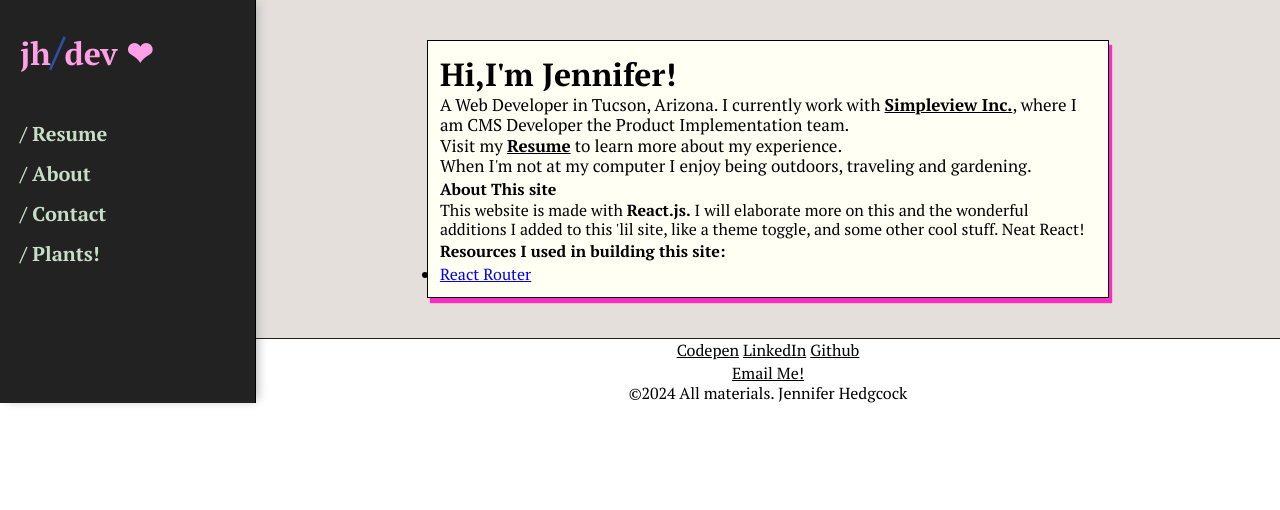
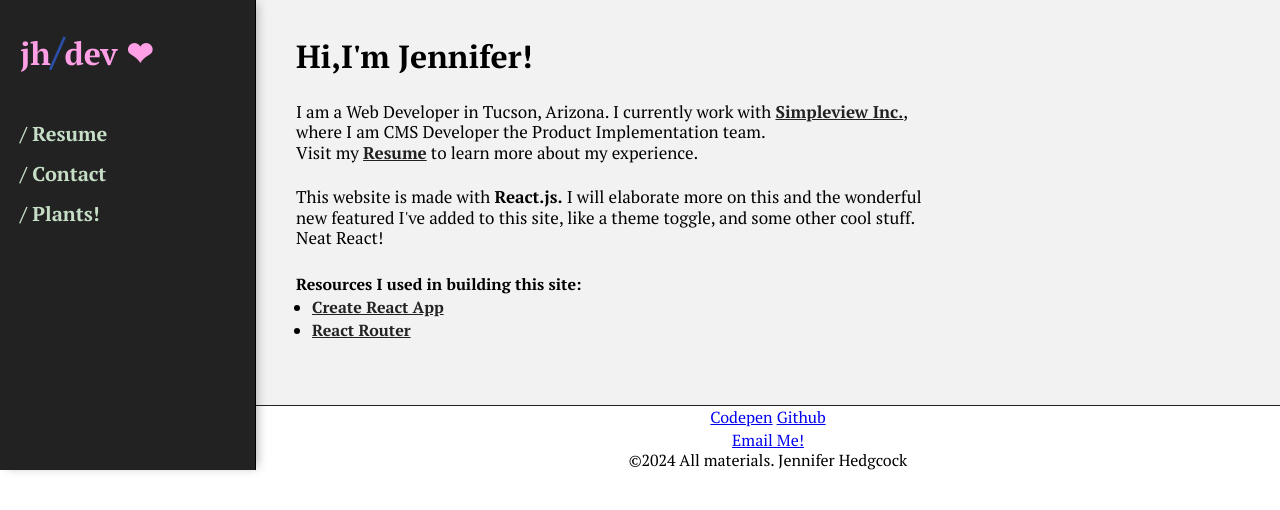
Before and after one commit to jenhedg/jen-dev-2024-react, a React (Create React App) app: page / in a window 1280 px wide. Shown: the top 510 px of the page. Built offline with nearby package versions, Linux system fonts and the light colour scheme; a web font is replaced by a local one.

Commit message:
misc styles and organization

```diff
--- a/src/components/Footer/Footer.js
+++ b/src/components/Footer/Footer.js
@@ -4,7 +4,6 @@ export default function Footer() {
       <div className="footer-wrapper">
         <ul className="social">
           <li className="social-item"><a className="link" href="/">Codepen</a></li>
-          <li className="social-item"><a className="link" href="/">LinkedIn</a></li>
           <li className="social-item"><a className="link" href="/">Github</a></li>
         </ul>
         <div className="email">
--- a/src/components/Intro/Intro.css
+++ b/src/components/Intro/Intro.css
@@ -1,21 +1,16 @@
 .intro {
   position: relative;
-  border: 1px double black;
-  padding: 20px;
-  padding: 12px;
-  max-width: 80ch;
-  margin: 0 auto;
-  box-shadow: 3px 5px 1px var(--hotpink);
-  background-color: #fffff4;
-}
-
-.intro .intro-inner {
-  max-width: var(--max-width-sm);
+  max-width: 640px;
 }
 
 .intro .intro-title {
+  margin-bottom: 30px;
   font-size: 2rem;
-  line-height: var(--h1-line-height);
+  line-height: 1;
+}
+
+.intro .intro-content {
+  margin-bottom: 24px;
 }
 
 .intro .intro-content > p {
@@ -24,14 +19,30 @@
     font-weight: 400;
 }
 
-.intro .intro-content > p > .link {
-  color: var(--celadon);
+.intro .intro-content > ul {
+  margin-left: 16px;
+}
+
+.intro .intro-content :is(
+  p > .link,
+  ul li a.link
+) {
+  color: var(--black);
   font-weight: 600;
 }
 
 .intro .excite-list {
   list-style-type: none;
   padding: 0;
+}
+
+/* .intro .intro-content > p > .link:hover { */
+.intro .intro-content :is(
+  p > .link,
+  ul li a.link
+):is(:hover) {
+  color: var(--hover-text-color);
+  transition: var(--hover-transition);
 }
 
 
--- a/src/components/Intro/Intro.js
+++ b/src/components/Intro/Intro.js
@@ -8,16 +8,17 @@ export default function Intro() {
           <article className="intro-item">
             <h2 className="intro-title">Hi,I'm Jennifer!</h2>
             <div className="intro-content">
-              <p>A Web Developer in Tucson, Arizona. I currently work with <a className="link" href="https://www.simpleviewinc.com">Simpleview Inc.</a>, where I am CMS Developer the Product Implementation team.</p>
+              <p> I am a Web Developer in Tucson, Arizona. I currently work with <a className="link" href="https://www.simpleviewinc.com">Simpleview Inc.</a>, where I am CMS Developer the Product Implementation team.</p>
               <p>Visit my <a className="link" href="#">Resume</a> to learn more about my experience.</p>
-              <p>When I'm not at my computer I enjoy being outdoors, traveling and gardening.</p>
             </div>
-            <div className="about">
-              <h4>About This site</h4>
-              <p>This website is made with <b>React.js.</b> I will elaborate more on this and the wonderful additions I added to this 'lil site, like a theme toggle, and some other cool stuff. Neat React!</p>
+            <div className="intro-content">
+              <p>This website is made with <b>React.js.</b> I will elaborate more on this and the wonderful new featured I've added to this site, like a theme toggle, and some other cool stuff. Neat React!</p>
+            </div>
+            <div className="intro-content resource-list">
               <h4>Resources I used in building this site:</h4>
               <ul>
-                <li><a href="https://reactrouter.com/en/main">React Router</a></li>
+                <li><a className="link" href="https://create-react-app.dev/" target="_blank">Create React App</a></li>
+                <li><a className="link" href="https://reactrouter.com/en/main" target="_blank">React Router</a></li>
               </ul>
             </div>
           </article>
--- a/src/components/Sidebar/Sidebar.js
+++ b/src/components/Sidebar/Sidebar.js
@@ -10,7 +10,7 @@ export default function Sidebar() {
       <nav className="nav">
         <ul className="navList">
           <li className="navList-item">/ Resume</li>
-          <li className="navList-item">/ About</li>
+          {/* <li className="navList-item">/ About</li> */}
           <li className="navList-item">/ Contact</li>
           <li className="navList-item">/ Plants!</li>
           {/* <li className="navList-item">/ LinkedIn</li>
--- a/src/global/css/mainLayout.css
+++ b/src/global/css/mainLayout.css
@@ -5,12 +5,12 @@
 .page .main-content {
   padding: 40px 20px;
   padding: 12px;
-  background-color: var(--beige);
+  background-color: var(--grey);
 }
 
 @media (min-width: 1024px){
   .page .main-content {
-    padding: 40px 20px;
+    padding: 40px;
   }
 
   .page .page-inner {
@@ -35,16 +35,3 @@
     grid-area: footer;
   }
 }
-
-
-/*Styles not layout */
-/* TODO: move to appropriate named file*/
-.page .link {
-  color: var(--red);
-  text-decoration: underline;
-  transition: color var(--hover-transition);
-}
-
-.page .link:hover {
-  color: var(--adobe);
-}
--- a/src/global/css/variables.css
+++ b/src/global/css/variables.css
@@ -12,24 +12,18 @@
   --blue: #2b50aaff;
   --pink: #ff9fe5ff;
   --hotpink: #F82EC2;
+  --purple:	#6300A6;
   --tea-green: #c6dec6ff;
   --beige: #E4DFDA;
 
-  /*Embellishments*/
-  --box-shadow-pink: 3px 5px 1px var(--hotpink);
+  /* Hover Colors */
+  --hover-text-color: var(--purple);
 
   /*Transition*/
   --hover-transition: 0.9s ease;
 
   /* Containers */
-  --max-width-base: 1000px;
-  --max-width-sm: 800px;
 
   --padding-base: 20px;
 
-  /*Readable*/
-  --width-readable: 80ch;
-
-  --readable-line-height: 1.5;
-
 }
```
